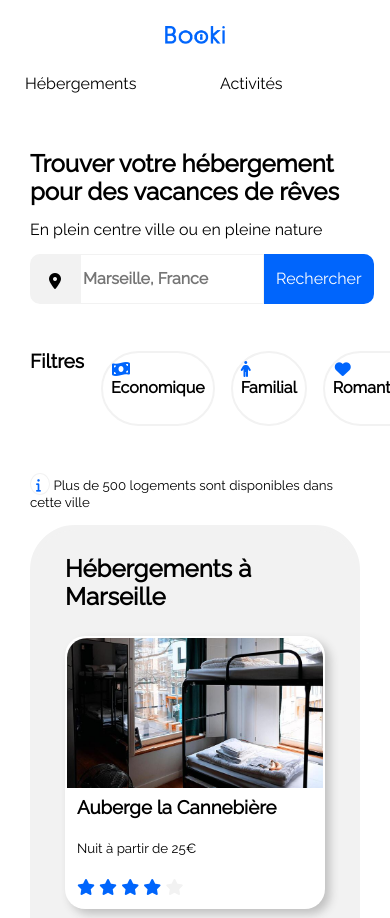
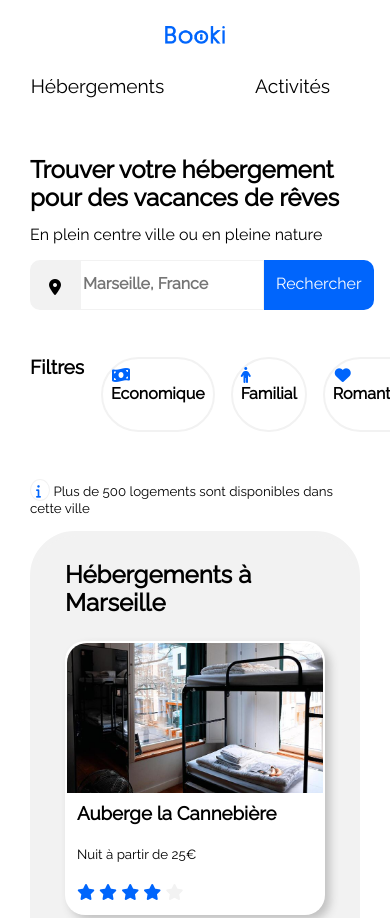
Before and after one commit to laetitia41500/Booki, a plain HTML site: page index.html in a window 390 px wide. Shown: the top 918 px of the page. Drawn offline with nearby package versions, Linux system fonts and the light colour scheme.

Commit message:
centrer liens activites et hebergements sur le design mobil

```diff
--- a/css/style.css
+++ b/css/style.css
@@ -448,11 +448,13 @@ flex-direction: row;
 
   nav li {
     width: 50vw;
+    justify-content: center;
+    font-size: larger;
   }
 
   nav a {
     border-top: none;
-    border-bottom: solid 2px transparent;
+    border-bottom: solid 4px transparent;
   }
   nav a:hover,
   nav a:focus {
```
